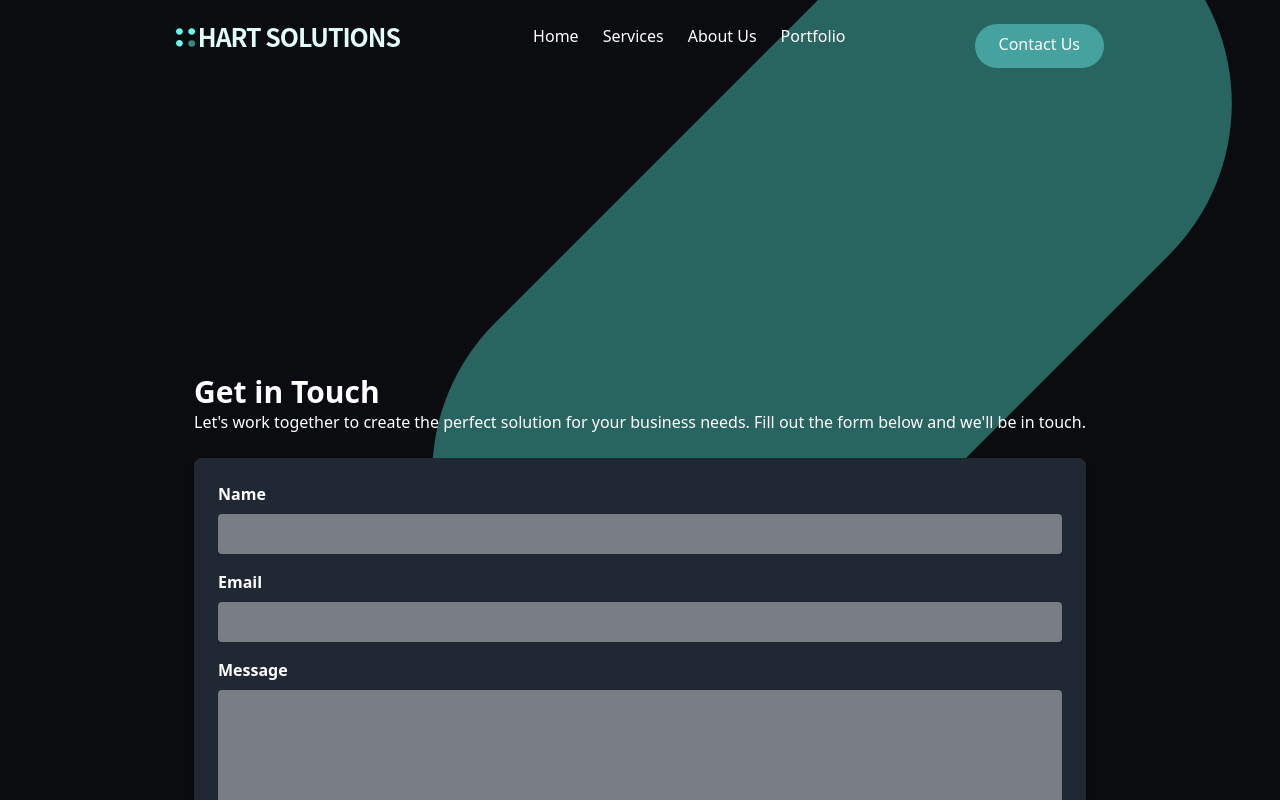
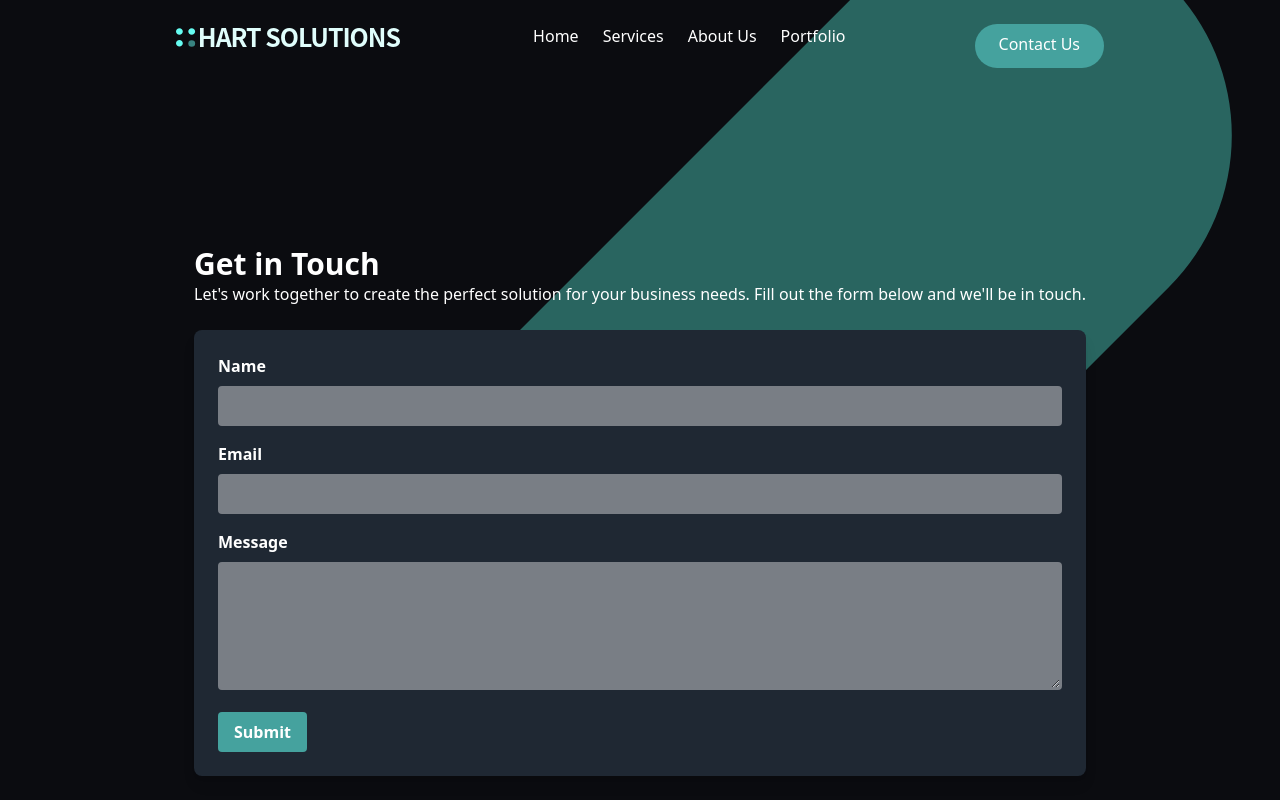
Before and after one commit to HartJN/Hart-Solutions, a React (Vite) app: page /contact in a window 1280 px wide. Shown: the top 800 px of the page. Built offline with nearby package versions, Linux system fonts and the light colour scheme.

Commit message:
adjust margins on layouts

```diff
--- a/src/pages/About/AboutPage.tsx
+++ b/src/pages/About/AboutPage.tsx
@@ -17,7 +17,7 @@ interface Props {
 const AboutPage: React.FC<Props> = (props: Props) => {
   const { aboutSections } = props
   return (
-    <div className="container flex flex-col px-4 mx-auto mt-10  text-white space-y-12 my-56 md:w-2/3 md:space-y-0  ">
+    <div className="container flex flex-col px-4 mx-auto  text-white space-y-12 mb-56 md:w-2/3 md:space-y-0  ">
       {aboutSections.map(section => (
         <div key={section.id} className="px-4 py-10">
           <h2 className="text-2xl font-bold">{section.title}</h2>
--- a/src/pages/Contact/ContactPage.tsx
+++ b/src/pages/Contact/ContactPage.tsx
@@ -4,7 +4,7 @@ type Props = {}
 
 const ContactPage: React.FC<Props> = () => {
   return (
-    <div className="container mx-auto px-6 my-32 w-fit xl:mb-64">
+    <div className="container mx-auto px-6 mb-32 w-fit xl:mb-64">
       <h1 className="text-3xl font-bold text-white">Get in Touch</h1>
       <p className="text-white mb-6">
         Let's work together to create the perfect solution for your business
--- a/src/pages/Portfolio/PortfolioPage.tsx
+++ b/src/pages/Portfolio/PortfolioPage.tsx
@@ -11,7 +11,7 @@ interface Props {
 const Portfolio: React.FC<Props> = (props: Props) => {
   const { portfolioItems } = props
   return (
-    <div className="container mx-auto px-6 my-32 w-fit xl:mb-64 ">
+    <div className="container mx-auto px-6 mb-32 w-fit xl:mb-64 ">
       <h1 className="text-3xl font-bold  mb-6 text-white">Our Portfolio</h1>
       <div className="grid grid-cols-1 md:grid-cols-2 lg:grid-cols-3 gap-6">
         {portfolioItems.map((item, index) => (
--- a/src/pages/Services/ServicesPage.tsx
+++ b/src/pages/Services/ServicesPage.tsx
@@ -14,7 +14,7 @@ interface Props {
 const ServicesPage: React.FC<Props> = (props: Props) => {
   const { services } = props
   return (
-    <div className="container flex flex-col px-4 mx-auto mt-10 space-y-12 my-32 md:space-y-0 md:w-2/3 xl:mb-64">
+    <div className="container flex flex-col px-4 mx-auto mt-10 space-y-12 mb-32 md:space-y-0 md:w-2/3 xl:mb-64">
       {services.map(service => (
         <div key={service.id} className="px-4 py-10 text-white">
           <h2 className="text-2xl font-bold">{service.title}</h2>
```
